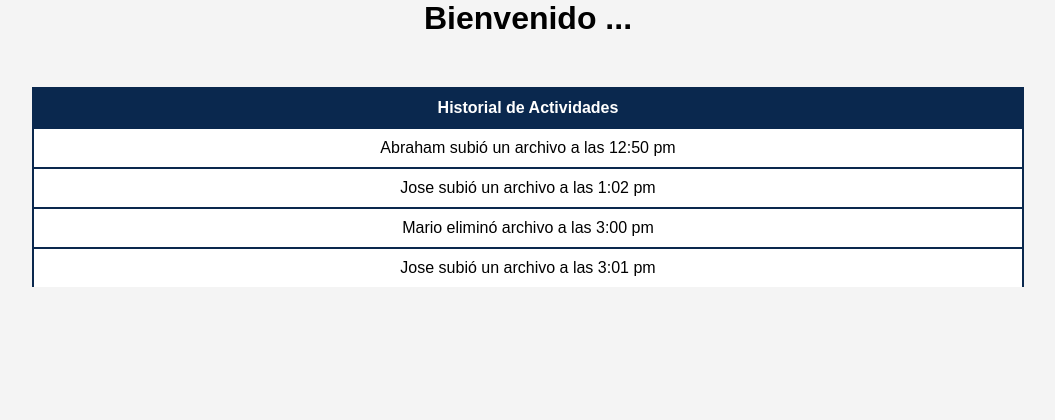
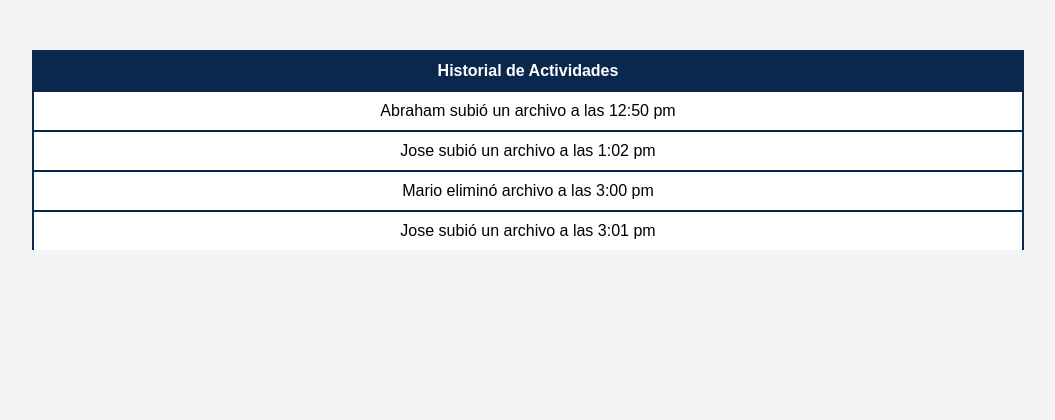
Before and after one commit to Juanpablo225/proyecto_final_volaris, a Django app: page /login/HOME_USER/ in a window 1280 px wide. Shown: the part 90-510 px from the top of the page, without its empty margins (112-1167 px from the left). Run offline with Django 5.2, Linux system fonts and the light colour scheme.

Commit message:
Eliminacion de texto de Bienvenidos en Home's

```diff
--- a/mi_app/templates/mi_app/HOME_ADMIN.html
+++ b/mi_app/templates/mi_app/HOME_ADMIN.html
@@ -37,10 +37,6 @@
             </div>
         </div>
     </header>
-
-
-
-    <h1>Bienvenido ...</h1>
 
     <main>
         <div class="background"></div>
--- a/mi_app/templates/mi_app/HOME_USER.html
+++ b/mi_app/templates/mi_app/HOME_USER.html
@@ -35,9 +35,6 @@
         </div>
     </header>
 
-
-
-    <h1>Bienvenido ...</h1>
 
     <main>
         <div class="background"></div>
```
